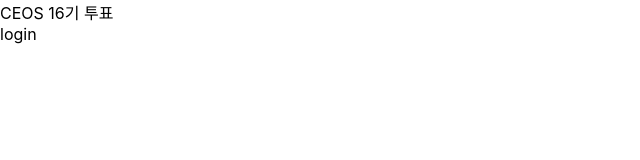
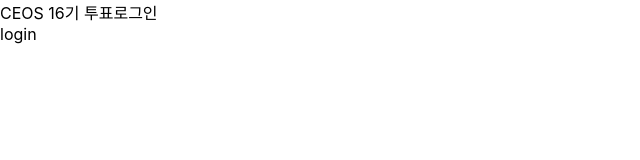
Before and after one commit to heeeesoo/react-vote-16th, a Next.js app: page / in a window 1280 px wide. Shown: the top 160 px of the page, without its empty margins (0-640 px from the left). Built offline with nearby package versions, Linux system fonts and the light colour scheme.

Commit message:
feat : layout update

```diff
--- a/src/components/layout/layout.tsx
+++ b/src/components/layout/layout.tsx
@@ -1,13 +1,26 @@
 import Head from "next/head";
+import { useRouter } from "next/router";
+import Link from "next/link";
 
 interface LayoutProps {
     children?: JSX.Element|JSX.Element[];
 }
 
 export default function Layout({children} : LayoutProps){
+    const router = useRouter();
     return (
         <>
-            CEOS 16기 투표
+            <Link
+            href="/">
+                CEOS 16기 투표
+            </Link>
+            {
+                router.pathname === "/" &&
+                <Link
+                href="/login">
+                    로그인
+                </Link>
+            }
             <div className="container">
                 {children}
             </div>
```
